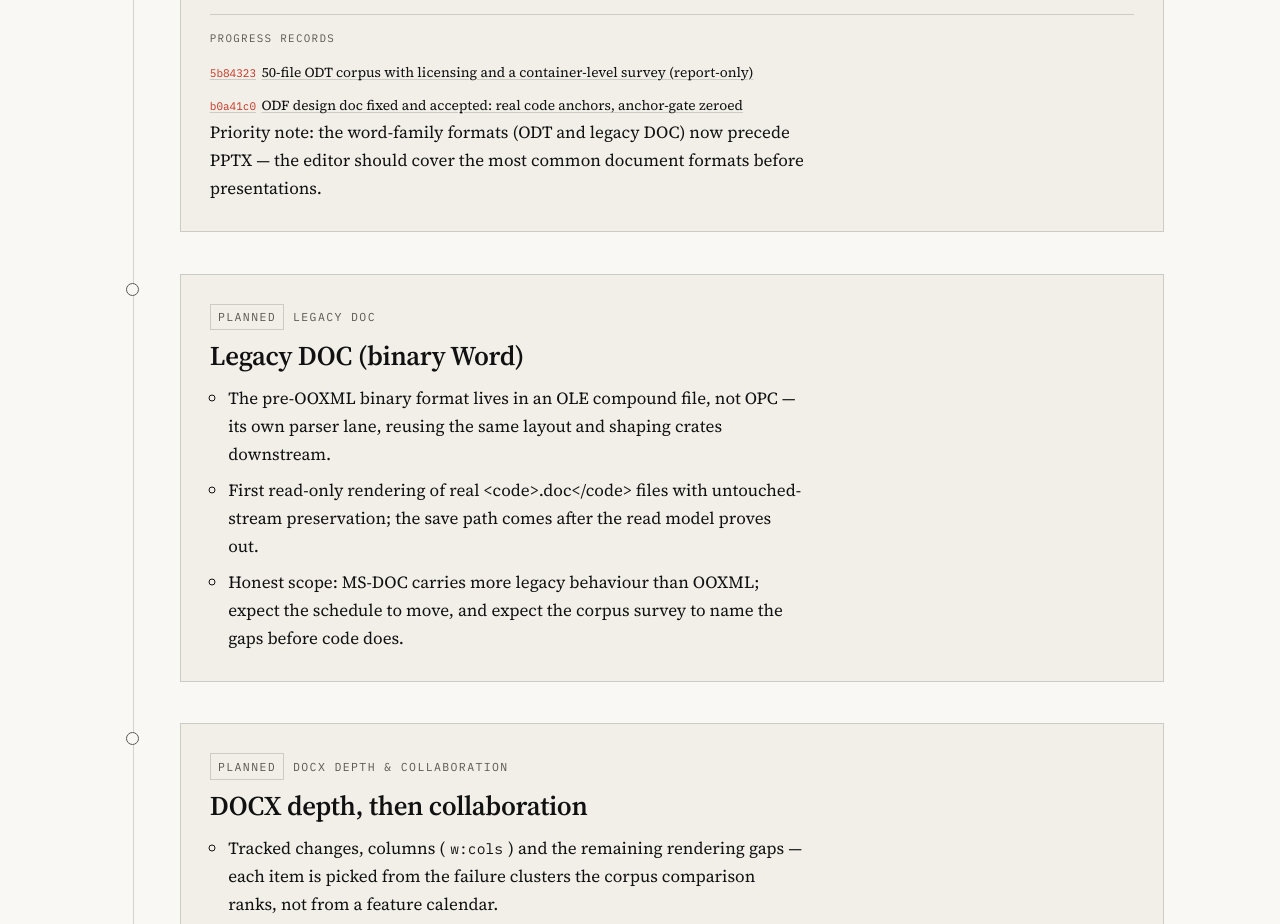
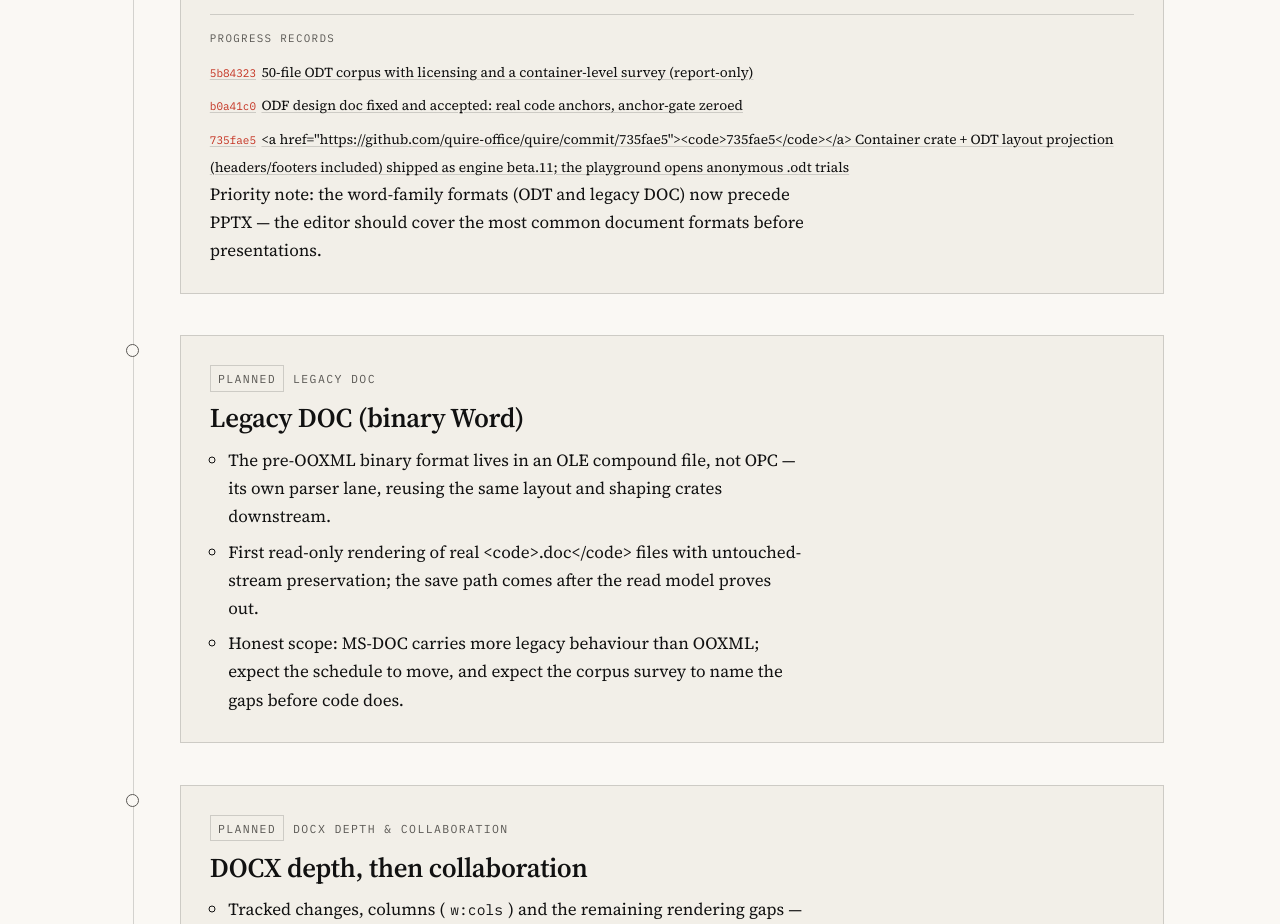
Before and after one commit to quire-office/quire-office.github.io, an Astro site: page /roadmap in a window 1280 px wide. Shown: the part 2586-3510 px from the top of the page. Built offline with nearby package versions, Linux system fonts and the light colour scheme; Astro itself is replaced by a stand-in of ours.

Commit message:
修正(roadmap): ODF 進度紀錄改掛引擎 repo 實存 commit＋模板接線
- 上一版 r3 掛的 9ccc97c 是 www repo commit 卻連結到 quire repo（錯連結）；改掛 quire repo beta.11 發行 commit 735fae5（git tag 實存驗證）。
- 模板 ODF 紀錄清單同為逐條展開，補 odf.r3 接線。

```diff
--- a/src/components/RoadmapPage.astro
+++ b/src/components/RoadmapPage.astro
@@ -89,6 +89,7 @@ const { lang = 'en' } = Astro.props as { lang?: Lang };
             <ul class="tl-record-list">
               <li><a href="https://github.com/quire-office/quire/commit/5b84323"><span class="tl-hash">5b84323</span>{t(lang, 'roadmap.odf.r1')}</a></li>
               <li><a href="https://github.com/quire-office/quire/commit/b0a41c0"><span class="tl-hash">b0a41c0</span>{t(lang, 'roadmap.odf.r2')}</a></li>
+              <li><a href="https://github.com/quire-office/quire/commit/735fae5"><span class="tl-hash">735fae5</span>{t(lang, 'roadmap.odf.r3')}</a></li>
             </ul>
           </div>
           <p class="tl-note">{t(lang, 'roadmap.odf.note')}</p>
--- a/src/i18n/en.json
+++ b/src/i18n/en.json
@@ -300,7 +300,7 @@
   "roadmap.odf.note": "Priority note: the word-family formats (ODT and legacy DOC) now precede PPTX — the editor should cover the most common document formats before presentations.",
   "roadmap.odf.r1": "50-file ODT corpus with licensing and a container-level survey (report-only)",
   "roadmap.odf.r2": "ODF design doc fixed and accepted: real code anchors, anchor-gate zeroed",
-  "roadmap.odf.r3": "<a href=\"https://github.com/quire-office/quire/commit/9ccc97c\"><code>9ccc97c</code></a> <code>core/odf</code> container crate + ODT layout projection live in the playground (engine v0.1.0-beta.11, anonymous trial)",
+  "roadmap.odf.r3": "<a href=\"https://github.com/quire-office/quire/commit/735fae5\"><code>735fae5</code></a> Container crate + ODT layout projection (headers/footers included) shipped as engine beta.11; the playground opens anonymous .odt trials",
   "roadmap.doc.h2": "Legacy DOC (binary Word)",
   "roadmap.doc.l1": "The pre-OOXML binary format lives in an OLE compound file, not OPC — its own parser lane, reusing the same layout and shaping crates downstream.",
   "roadmap.doc.l2": "First read-only rendering of real <code>.doc</code> files with untouched-stream preservation; the save path comes after the read model proves out.",
--- a/src/i18n/zh-tw.json
+++ b/src/i18n/zh-tw.json
@@ -299,7 +299,7 @@
   "roadmap.odf.l4": "已落地：57 檔 ODT 語料（含逐檔授權與四檔加密合成 fixture）與容器級普查（三檔違例樣本已點名）；<code>core/odf</code> 容器 crate 與 ODT 排版投影（含頁首頁尾）已在 playground 上線（引擎 v0.1.0-beta.11），外加代碼錨定版表格模型設計書。",
   "roadmap.odf.r1": "50 檔 ODT 語料＋授權登記＋容器級普查（report-only）",
   "roadmap.odf.r2": "ODF 設計書返修收案：代碼引用實名化＋錨點閘門歸零",
-  "roadmap.odf.r3": "<a href=\"https://github.com/quire-office/quire/commit/9ccc97c\"><code>9ccc97c</code></a> <code>core/odf</code> 容器 crate＋ODT 排版投影上線 playground（引擎 v0.1.0-beta.11，匿名即試）",
+  "roadmap.odf.r3": "<a href=\"https://github.com/quire-office/quire/commit/735fae5\"><code>735fae5</code></a> 容器 crate＋ODT 排版投影（頁首尾含）引擎 beta.11 發行，playground 開放 .odt 匿名即試",
   "roadmap.odf.note": "優先級調整：文字家族（ODT 與 legacy DOC）排在 PPTX 之前——先讓文字編輯器覆蓋最常見的文件格式，再做簡報。",
   "roadmap.doc.h2": "Legacy DOC（舊版 Word 二進位）",
   "roadmap.doc.l1": "OOXML 之前的二進位格式住在 OLE compound file 裡，不是 OPC——走自己的解析線，下游沿用同一套排版與整形 crate。",
```
